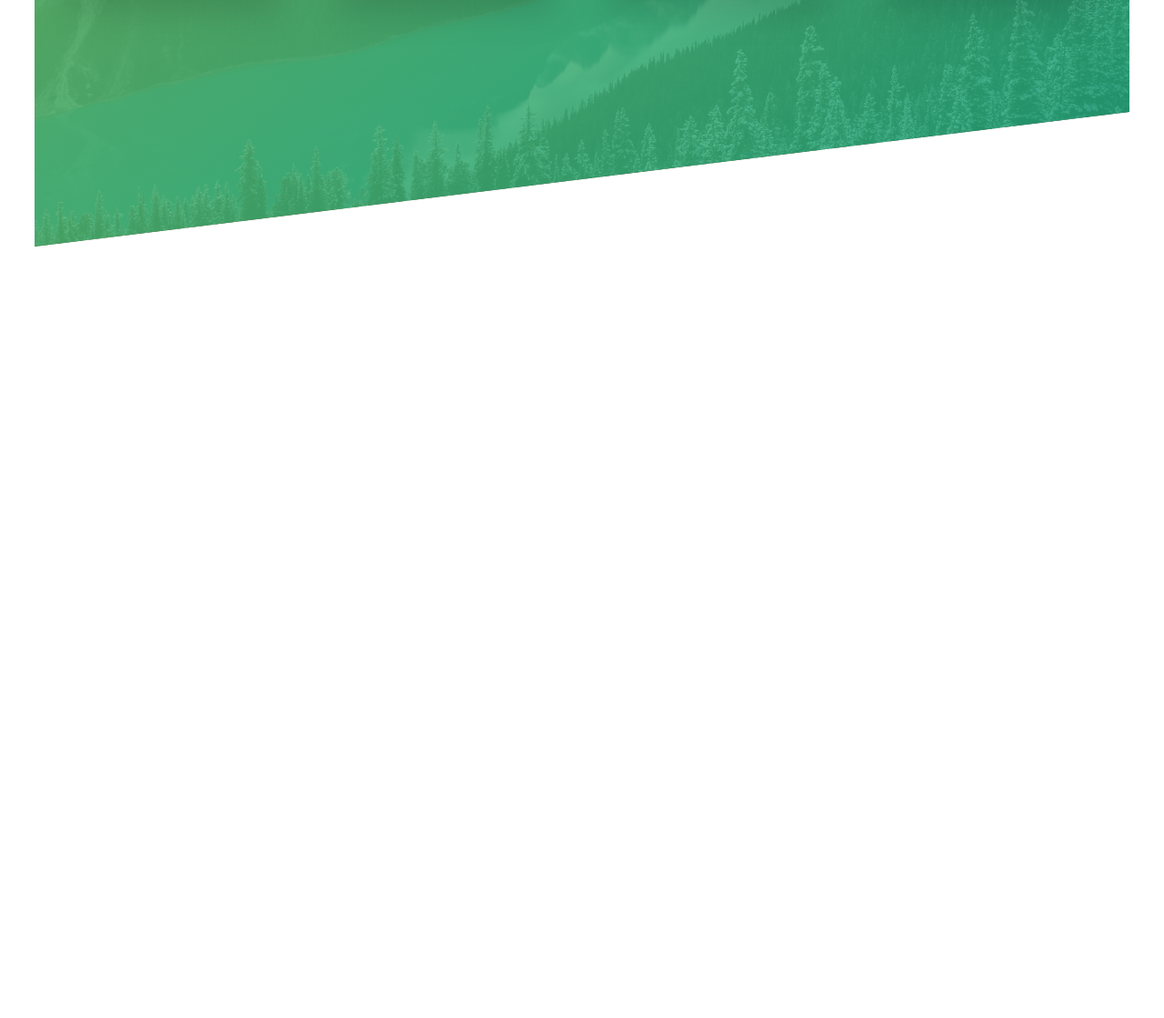
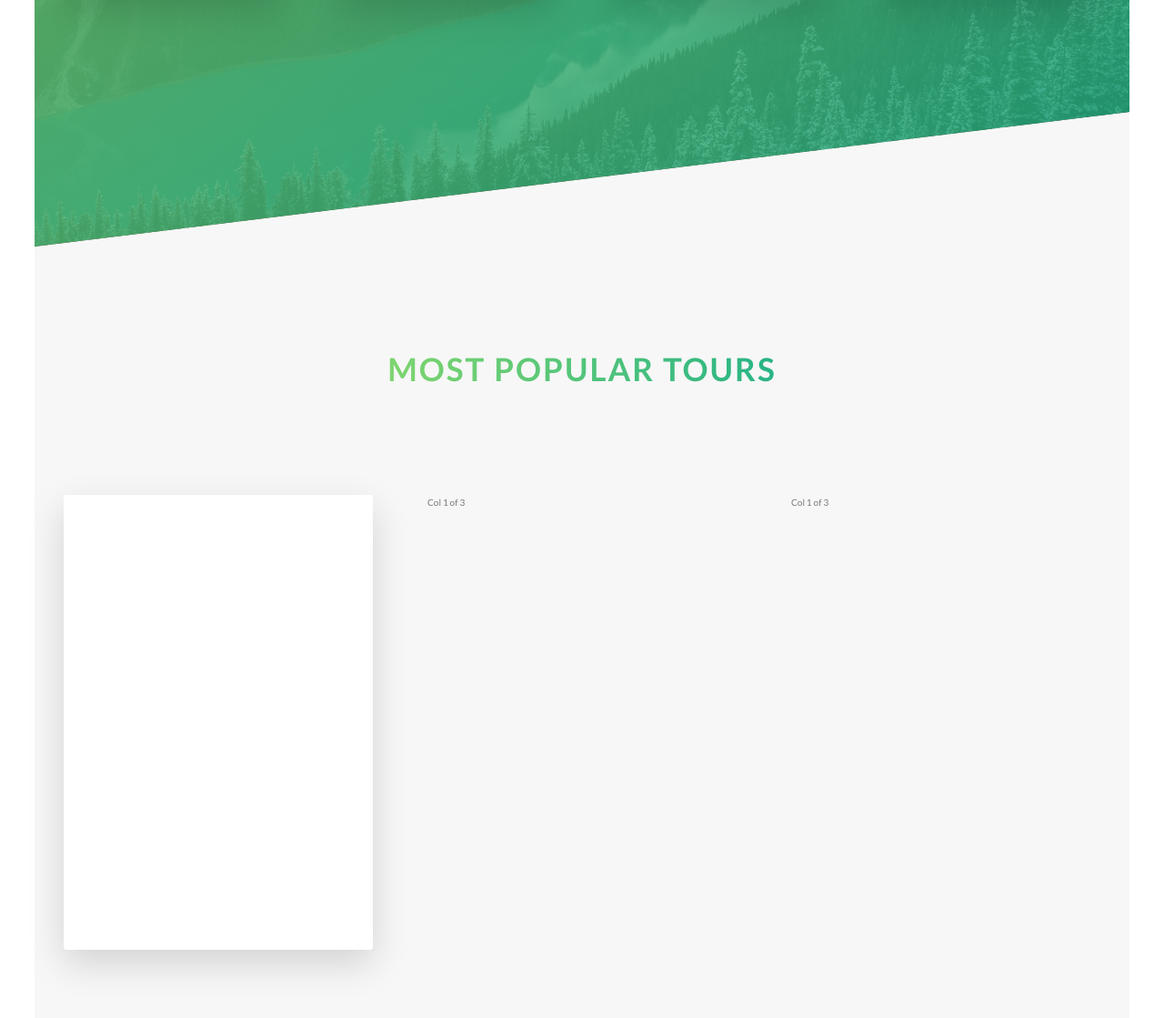
Before and after one commit to DanielCamucatto/myNatours, a website: page index.html in a window 1280 px wide. Shown: the part 2185-3304 px from the top of the page at 91% size. Before the commit the page ends 2456 px from the top, so only its background shows below. Drawn offline with Linux system fonts and the light colour scheme.

Commit message:
add feature-card

```diff
--- a/index.html
+++ b/index.html
@@ -106,10 +106,34 @@
                         </p>
                     </div>
                 </div>
+            </div>
+        </section>
 
-
+        <section class="section-tours">
+            <div class="u-center-text u-margin-bottom-big">
+                <h2 class="heading-secondary">
+                    Most popular tours
+                </h2>
             </div>
 
+            <div class="row">
+                <div class="col-1-of-3">
+                   <div class="card">
+                        <div class="card__side card__side--front">
+                            FRONT
+                        </div>
+                        <div class="card__side card__side--back card__side--back-1">
+                            BACK
+                        </div>
+                    </div>
+                </div>
+                <div class="col-1-of-3">
+                    Col 1 of 3
+                </div>
+                <div class="col-1-of-3">
+                    Col 1 of 3
+                </div>
+            </div>
         </section>
     </main>
 
--- a/sass/abstracts/_variables.scss
+++ b/sass/abstracts/_variables.scss
@@ -3,6 +3,12 @@
 $color-primary: #55c57a;
 $color-primary-light: #7ed56f;
 $color-primary-dark: #28b485;
+
+$color-secondary-light: #ffb900;
+$color-secondary-dark:#ff7730;
+
+$color-tertiary-light: #2998ff;
+$color-tertiary-dark:#5643fa;
 $color-grey-dark: #777;
 $color-white: #fff;
 $color-black: #000;
@@ -15,3 +21,6 @@ $default-font-size: 1.6rem;
 $grid-width: 114rem;
 $gutter-vertical: 8rem;
 $gutter-horizontal: 6rem;
+
+//SHADOW
+$sm-shadow: 0 1.5rem 4rem rgba($color-black, .15);
--- /dev/null
+++ b/sass/components/_card.scss
@@ -0,0 +1,40 @@
+.card {
+    perspective: 150rem;
+    -moz-perspective: 150rem;
+    position: relative;
+    height: 50rem;
+
+    &__side {
+        position: absolute;
+        top: 0;
+        left: 0;
+        width: 100%;
+        backface-visibility: hidden;
+        color: $color-white;
+        font-size: 2rem;
+        height: 50rem;
+        transition: all .8s ease;
+        border-radius: 3px;
+        box-shadow: $sm-shadow;
+
+        &--front{
+            background-color: $color-white;
+        }
+
+        &--back {
+            transform: rotateY(180deg);
+
+            &-1 {
+                background-image: linear-gradient(to right bottom, $color-secondary-light, $color-secondary-dark);
+            }
+        }
+    }
+
+    &:hover &__side--front{
+        transform: rotateY(180deg);
+    }
+
+    &:hover &__side--back {
+        transform: rotateY(0);
+    }
+}
--- a/sass/main.scss
+++ b/sass/main.scss
@@ -10,6 +10,7 @@
 @import "components/button";
 @import "components/composition";
 @import "components/feature-box";
+@import "components/card";
 
 @import "layout/grid";
 @import "layout/header";
--- a/sass/pages/_home.scss
+++ b/sass/pages/_home.scss
@@ -14,3 +14,9 @@
         transform: skewY(7deg);
     }
 }
+
+.section-tours {
+    background-color: $color-grey-light-1;
+    padding: 25rem 0 50rem 0;
+    margin-top: -10rem;
+}
```
Also changed, not shown: css/style.css.
